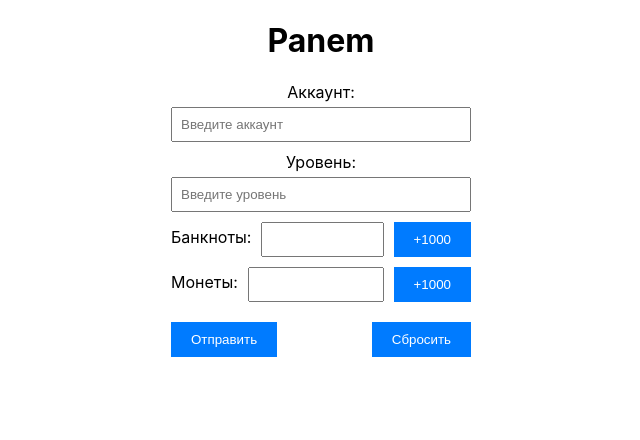
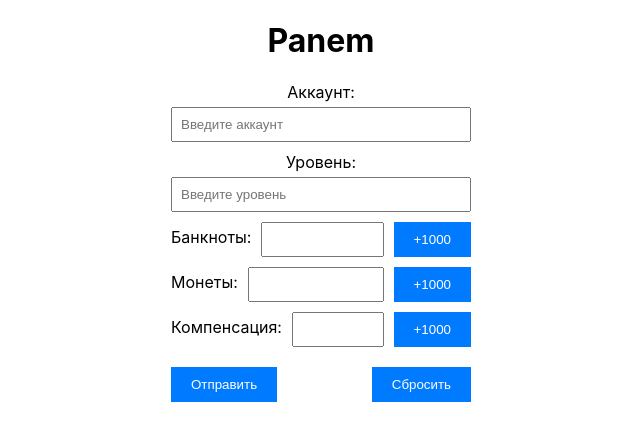
Before and after one commit to panisimov812/front_for_spring, a React (Create React App) app: page / in a window 1280 px wide. Shown: the top 440 px of the page, without its empty margins (319-959 px from the left). Built offline with nearby package versions, Linux system fonts and the light colour scheme.

Commit message:
Добавил обновления

```diff
--- a/src/components/PanemComponent.css
+++ b/src/components/PanemComponent.css
@@ -14,6 +14,7 @@
 .main_form input[type="schema"],
 .main_form input[type="account"],
 .main_form input[type="level"],
+.main_form input[type="compensation"],
 .main_form input[type="banknotes"] {
     width: 100%;
     padding: 8px;
--- a/src/components/PanemComponent.js
+++ b/src/components/PanemComponent.js
@@ -7,6 +7,7 @@ const PanemComponent = message => {
     const [level, setLevel] = useState('');
     const [banknotes, setBanknotes] = useState('');
     const [coins, setCoins] = useState('');
+    const [compensation, setCompensation] = useState('');
     const [submitting, setSubmitting] = useState(false);
 
     const handleAccountChange = (accountValue) => {
@@ -23,6 +24,10 @@ const PanemComponent = message => {
 
     const handleCoins = (e) => {
         setCoins(e.target.value)
+    }
+
+    const handleCompensation = (e) => {
+        setCompensation(e.target.value)
     }
 
     const handleBanknoteSubmit = async (event) => {
@@ -76,6 +81,23 @@ const PanemComponent = message => {
         }, 6000)
     };
 
+    const handleCompensationSubmit = async (event) => {
+        event.preventDefault();
+        setSubmitting(true);
+        try {
+            const response = await axios.post(`http://localhost:8080/api/user-counter/compensation/${account}`, {
+                value: compensation
+            });
+            console.log('Ответ сервера:', response.data);
+            handleReset();
+        } catch (error) {
+            console.error('Ошибка при отправке данных;', error);
+        }
+        setTimeout(() => {
+            setSubmitting(false);
+        }, 6000)
+    };
+
     const handleButtonPlusThousandBanknotesClick = () => {
         if (!isNaN(banknotes) && banknotes !== '') {
             setBanknotes(parseInt(banknotes) + 1000);
@@ -92,11 +114,20 @@ const PanemComponent = message => {
         }
     }
 
+    const handleButtonPlusThousandCompensationClick = () => {
+        if (!isNaN(compensation) && compensation !== '') {
+            setCoins(parseInt(compensation) + 1000);
+        } else {
+            setCompensation(1000)
+        }
+    }
+
     const handleReset = () => {
         setAccount('');
         setLevel('');
         setBanknotes('');
         setCoins('');
+        setCompensation('');
     };
 
     const handleSubmit = async (event) => {
@@ -104,6 +135,7 @@ const PanemComponent = message => {
         if (banknotes !== '')  await handleBanknoteSubmit(event);
         if (coins !== '') await handleCoinSubmit(event);
         if (level !== '') await handleLevelSubmit(event);
+        if (compensation !== '') await handleCompensationSubmit(event);
         }
 
         return (
@@ -147,6 +179,17 @@ const PanemComponent = message => {
                     <button type="button" className="btn btn-primary" onClick={handleButtonPlusThousandCoinsClick}>+1000
                     </button>
                 </div>
+                <div className="form-group">
+                    <label htmlFor="compensation">Компенсация:</label>
+                    <input
+                        type="compensation"
+                        value={compensation}
+                        onChange={handleCompensation}
+                    />
+                    <button type="button" className="btn btn-primary"
+                            onClick={handleButtonPlusThousandCompensationClick}>+1000
+                    </button>
+                </div>
                 <div className="buttons">
                     <button type="submit" className={`btn btn-primary ${submitting ? 'disabled' : ''}`}
                             disabled={submitting}>Отправить
```
